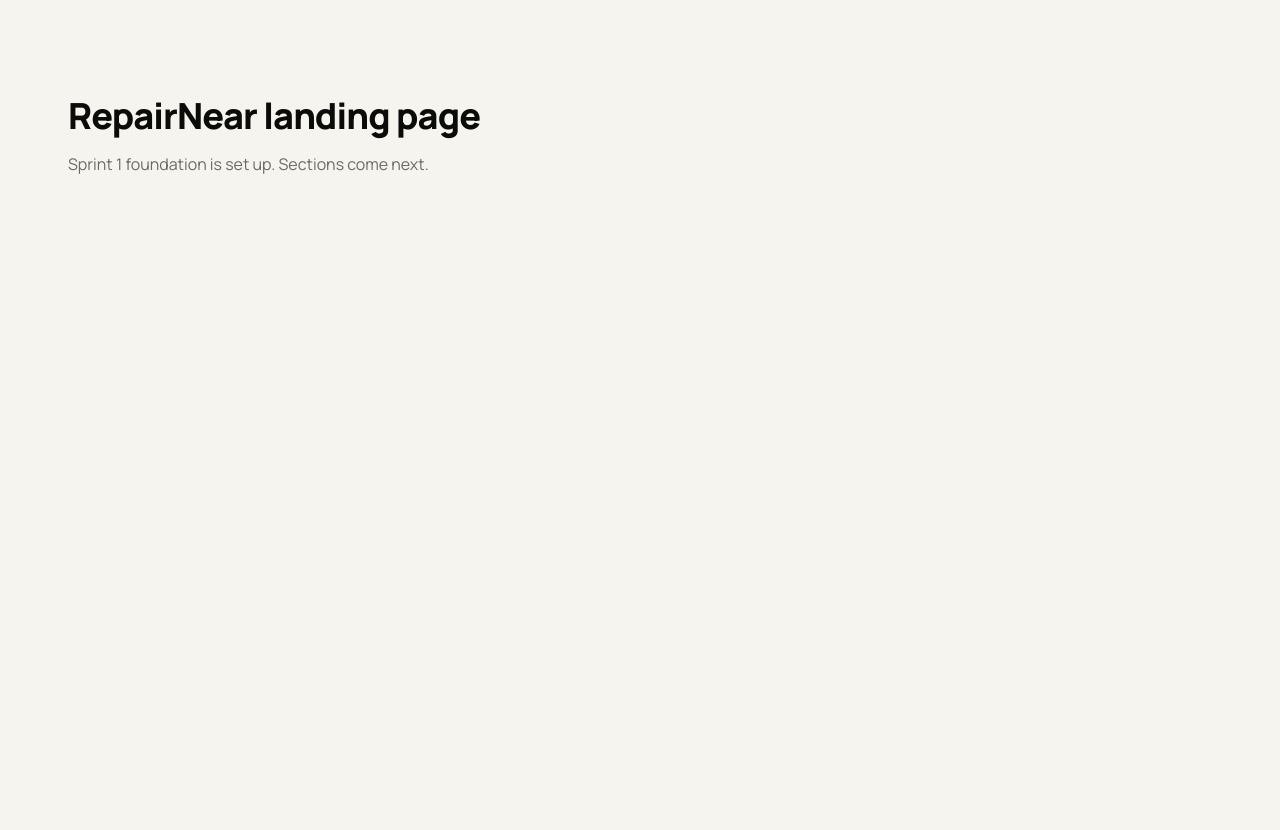
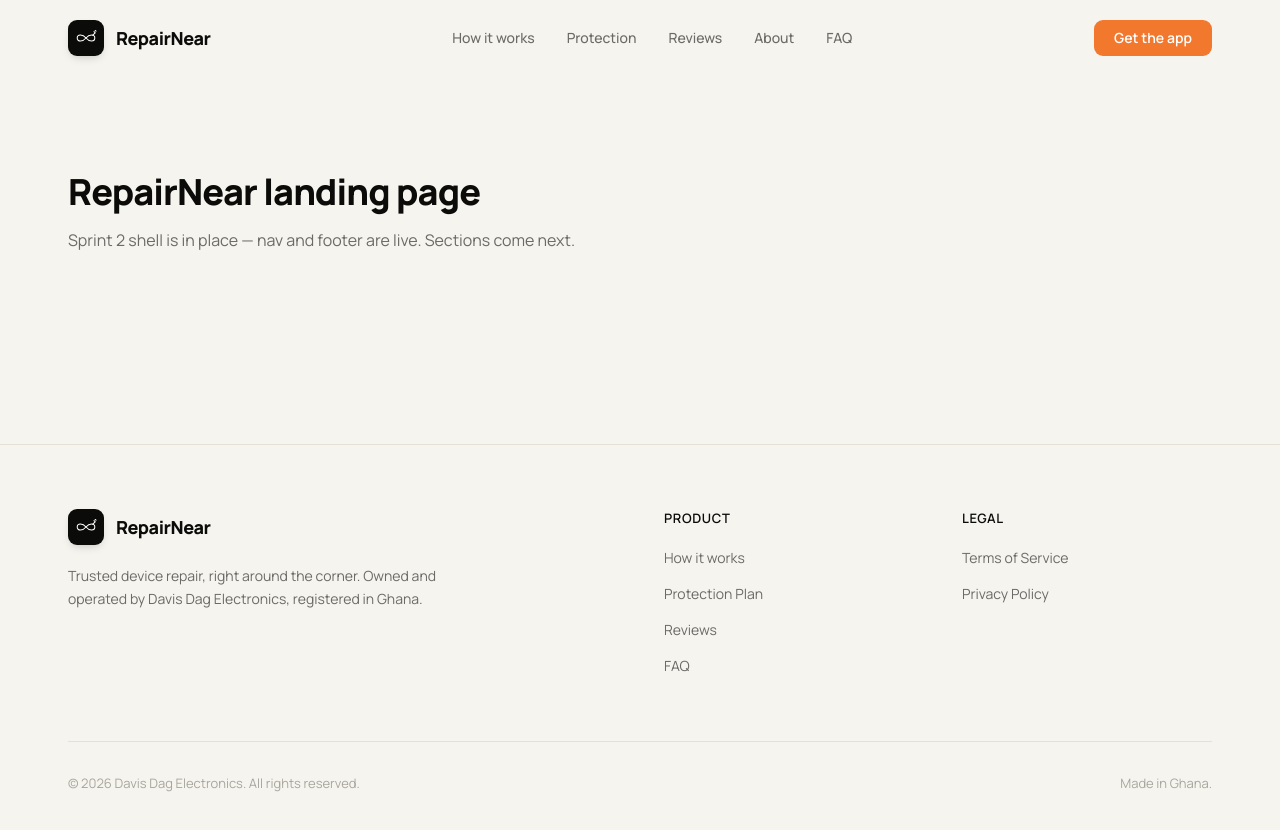
Before and after one commit to RepairNear/RepairNear-landingpage, a Next.js app: page / in a window 1280 px wide. Shown: the top 830 px of the page. Before the commit the page ends 800 px from the top, so only its background shows below. Built offline with nearby package versions, Linux system fonts and the light colour scheme.

Commit message:
chore: sprint 2 - navbar completed

```diff
--- a/app/page.tsx
+++ b/app/page.tsx
@@ -1,14 +1,22 @@
+import Nav from "@/components/nav";
+import Footer from "@/components/footer";
+
 export default function Home() {
   return (
-    <main className="min-h-screen">
+    <>
+      <Nav />
+      <main>
         <div className="container-page py-24">
           <h1 className="text-4xl font-extrabold tracking-tight">
             RepairNear landing page
           </h1>
-        <p className="mt-4 text-[color:var(--color-ink-soft)]">
-          Sprint 1 foundation is set up. Sections come next.
+          <p className="mt-4 text-ink-soft">
+            Sprint 2 shell is in place — nav and footer are live. Sections come
+            next.
           </p>
         </div>
       </main>
+      <Footer />
+    </>
   );
 }
--- /dev/null
+++ b/components/footer.tsx
@@ -0,0 +1,81 @@
+import Link from "next/link";
+import { LogoMark } from "@/components/ui/logo";
+
+const productLinks = [
+  { label: "How it works", href: "#how-it-works" },
+  { label: "Protection Plan", href: "#protection" },
+  { label: "Reviews", href: "#reviews" },
+  { label: "FAQ", href: "#faq" },
+];
+
+const legalLinks = [
+  { label: "Terms of Service", href: "/terms" },
+  { label: "Privacy Policy", href: "/privacy" },
+];
+
+export default function Footer() {
+  return (
+    <footer className="mt-24 border-t border-line">
+      <div className="container-page py-16">
+        <div className="grid grid-cols-1 md:grid-cols-4 gap-12">
+          <div className="md:col-span-2">
+            <div className="flex items-center gap-3">
+              <LogoMark size={36} />
+              <span className="text-lg font-extrabold tracking-tight">
+                RepairNear
+              </span>
+            </div>
+            <p className="mt-5 text-sm text-ink-soft max-w-sm leading-relaxed">
+              Trusted device repair, right around the corner. Owned and
+              operated by Davis Dag Electronics, registered in Ghana.
+            </p>
+          </div>
+
+          <div>
+            <h3 className="text-[13px] font-semibold uppercase tracking-wider text-ink mb-4">
+              Product
+            </h3>
+            <ul className="space-y-3">
+              {productLinks.map((link) => (
+                <li key={link.href}>
+                  <a
+                    href={link.href}
+                    className="text-sm text-ink-soft transition-colors hover:text-ink"
+                  >
+                    {link.label}
+                  </a>
+                </li>
+              ))}
+            </ul>
+          </div>
+
+          <div>
+            <h3 className="text-[13px] font-semibold uppercase tracking-wider text-ink mb-4">
+              Legal
+            </h3>
+            <ul className="space-y-3">
+              {legalLinks.map((link) => (
+                <li key={link.href}>
+                  <Link
+                    href={link.href}
+                    className="text-sm text-ink-soft transition-colors hover:text-ink"
+                  >
+                    {link.label}
+                  </Link>
+                </li>
+              ))}
+            </ul>
+          </div>
+        </div>
+
+        <div className="mt-16 pt-8 border-t border-line flex flex-col sm:flex-row sm:justify-between gap-4 text-[13px] text-ink-muted">
+          <p>
+            © {new Date().getFullYear()} Davis Dag Electronics. All rights
+            reserved.
+          </p>
+          <p>Made in Ghana.</p>
+        </div>
+      </div>
+    </footer>
+  );
+}
--- /dev/null
+++ b/components/nav.tsx
@@ -0,0 +1,44 @@
+import Link from "next/link";
+import { LogoMark } from "@/components/ui/logo";
+
+const navLinks = [
+  { label: "How it works", href: "#how-it-works" },
+  { label: "Protection", href: "#protection" },
+  { label: "Reviews", href: "#reviews" },
+  { label: "About", href: "#about" },
+  { label: "FAQ", href: "#faq" },
+];
+
+export default function Nav() {
+  return (
+    <nav className="sticky top-0 z-30 bg-bg">
+      <div className="container-page flex items-center justify-between py-5">
+        <Link href="/" className="flex items-center gap-3">
+          <LogoMark size={36} />
+          <span className="text-lg font-extrabold tracking-tight">
+            RepairNear
+          </span>
+        </Link>
+
+        <div className="hidden lg:flex items-center gap-8">
+          {navLinks.map((link) => (
+            <a
+              key={link.href}
+              href={link.href}
+              className="text-sm font-medium text-ink-soft transition-colors hover:text-ink"
+            >
+              {link.label}
+            </a>
+          ))}
+        </div>
+
+        <a
+          href="#"
+          className="inline-flex px-5 py-2 text-sm font-semibold rounded-[9px] bg-accent text-white transition-colors hover:bg-accent-deep"
+        >
+          Get the app
+        </a>
+      </div>
+    </nav>
+  );
+}
--- /dev/null
+++ b/components/ui/logo.tsx
@@ -0,0 +1,53 @@
+/**
+ * LogoMark: black rounded square containing the RepairNear infinity+plug mark.
+ *
+ * The SVG below is a placeholder approximation. When the designed logo asset
+ * is ready, drop it into `public/logo-mark.svg` and swap this for an <Image />.
+ */
+
+type LogoMarkProps = {
+  size?: number;
+  className?: string;
+};
+
+export function LogoMark({ size = 36, className }: LogoMarkProps) {
+  const radius = Math.round(size * 0.25);
+  const svgW = Math.round(size * 0.67);
+  const svgH = Math.round(size * 0.44);
+
+  return (
+    <span
+      className={className}
+      style={{
+        width: size,
+        height: size,
+        background: "var(--color-ink)",
+        borderRadius: radius,
+        display: "inline-flex",
+        alignItems: "center",
+        justifyContent: "center",
+        boxShadow: "0 4px 10px -4px rgba(0,0,0,.25)",
+      }}
+    >
+      <svg
+        viewBox="0 0 60 40"
+        width={svgW}
+        height={svgH}
+        xmlns="http://www.w3.org/2000/svg"
+      >
+        <g
+          fill="none"
+          stroke="white"
+          strokeWidth="2.6"
+          strokeLinecap="round"
+          strokeLinejoin="round"
+        >
+          <path d="M 8,20 C 8,10 22,10 30,20 C 38,30 52,30 52,20 C 52,10 38,10 30,20 C 22,30 8,30 8,20 Z" />
+          <path d="M 47,13 L 53,7" />
+          <line x1="50" y1="4" x2="52" y2="6" />
+          <line x1="53" y1="1" x2="55" y2="3" />
+        </g>
+      </svg>
+    </span>
+  );
+}
```
Lines whose indentation alone changed are shown as unchanged.
